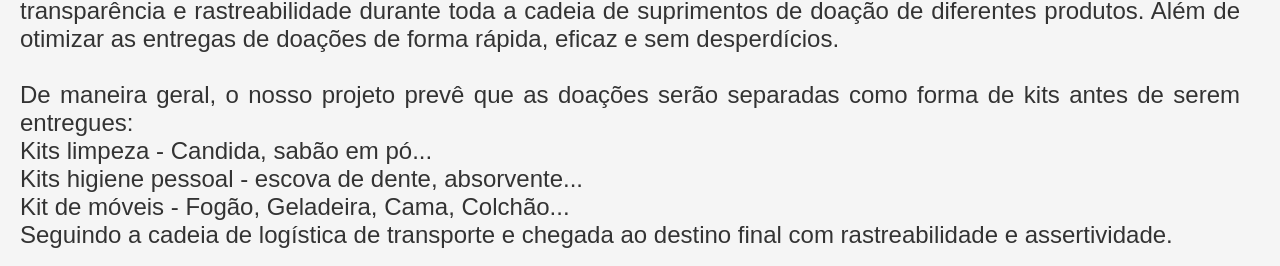
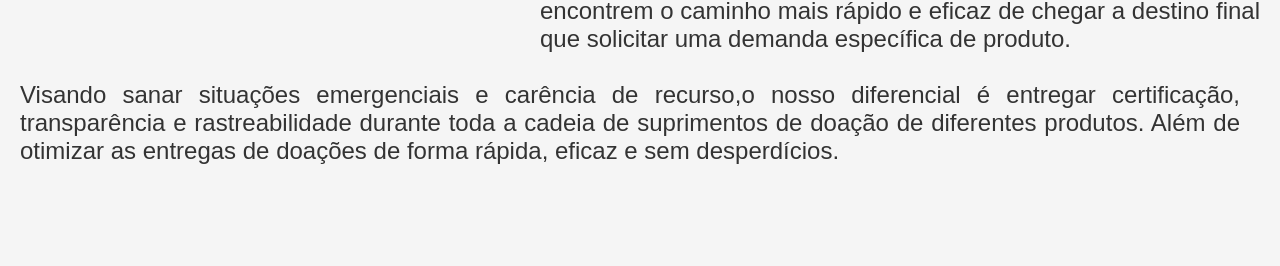
Before and after one commit to polichain/hackathon-g1, a Next.js app in the folder packages/nextjs/: page /sobre in a window 1280 px wide. Shown: the part 986-1252 px from the top of the page. After the commit the page ends 1199 px from the top, so only its background shows below. Built offline with nearby package versions, Linux system fonts and the light colour scheme.

Commit message:
page fix

```diff
--- a/packages/nextjs/pages/sobre.tsx
+++ b/packages/nextjs/pages/sobre.tsx
@@ -16,12 +16,14 @@ const Sobre = () => {
               com mais frequência por todo o globo, graças a média da temperatura terrestre ter completado 1 ano acima
               de 1,5°C, evidenciam que as mudanças climáticas são reais até mesmo para os negacionista de plantão.
             </p>
+            <br />
             <p>
               Há 15 meses os oceanos estão batendo recordes de temperaturas máximas e junho bateu o 13° recorde mensal
               seguido de temperatura. Quando olhamos para o sul global, vemos eventos extremos climáticos acontecendo de
-              norte ao sul do Brasil.Desde seca na Amazônia, incêndios no pantanal até inundações no Acre e no RS sendo
+              norte ao sul do Brasil. Desde seca na Amazônia, incêndios no pantanal até inundações no Acre e no RS sendo
               intensificadas pelos fenômenos já conhecidos do El nino e La nina.{" "}
             </p>
+            <br />
             <p>
               Sendo assim, podemos começar a entender que a causa raiz de todas as catástrofes globais, como as ocorrida
               no RS são consequências dos altos níveis de uso de combustíveis fósseis e aumento da emissão dos gases de
@@ -29,6 +31,7 @@ const Sobre = () => {
               ao clima e 3 milhões de pessoas foram impactadas pelas inundações recentes nos RS, atingido inclusive 15
               mil animais que foram abandonados frente a esse desastre.
             </p>
+            <br />
             <p>
               Com esse panorama, o nosso projeto nessa plataforma busca solucionar os gargalos na cadeia de suprimentos
               de doações em casos de emergências e situações de vulnerabilidade, com transparência e certificações
@@ -36,30 +39,18 @@ const Sobre = () => {
               solicitar uma demanda específica de produto.
             </p>
           </div>
+          <br />
           <Image src="/voluntarios.jpg" alt="Voluntários" width={500} height={300} />
         </div>
         <div className="section">
           <div className="section-text">
+            <br />
             <p>
               Visando sanar situações emergenciais e carência de recurso,o nosso diferencial é entregar certificação,
               transparência e rastreabilidade durante toda a cadeia de suprimentos de doação de diferentes produtos.
               Além de otimizar as entregas de doações de forma rápida, eficaz e sem desperdícios.
             </p>
             <br />
-
-            <p>
-              De maneira geral, o nosso projeto prevê que as doações serão separadas como forma de kits antes de serem
-              entregues:
-              <br />
-              Kits limpeza - Candida, sabão em pó...
-              <br />
-              Kits higiene pessoal - escova de dente, absorvente...
-              <br />
-              Kit de móveis - Fogão, Geladeira, Cama, Colchão...
-              <br />
-              Seguindo a cadeia de logística de transporte e chegada ao destino final com rastreabilidade e
-              assertividade.
-            </p>
           </div>
         </div>
       </main>
```
